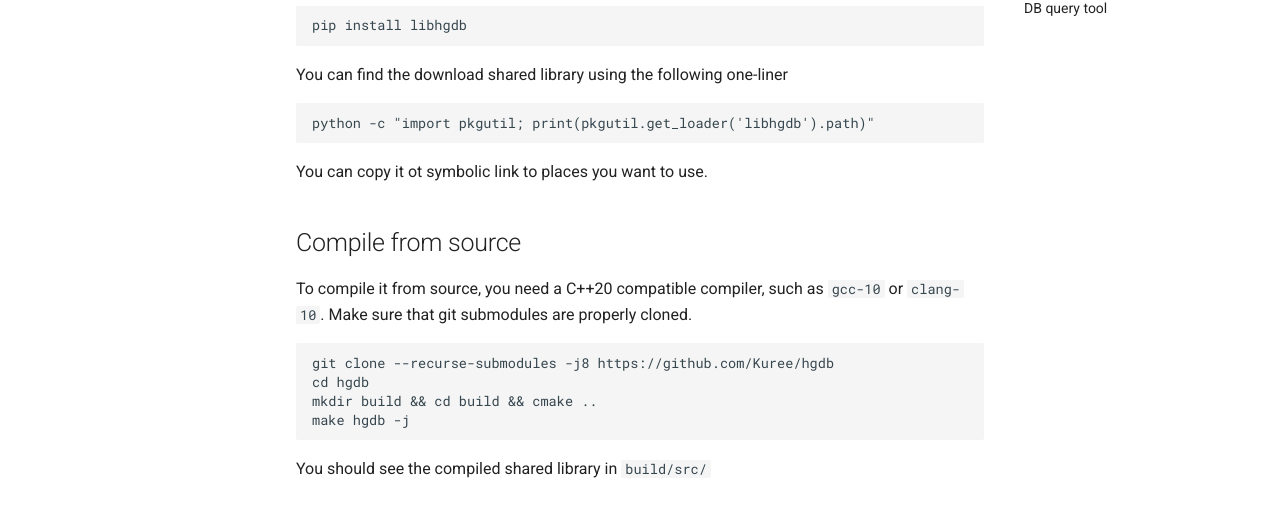
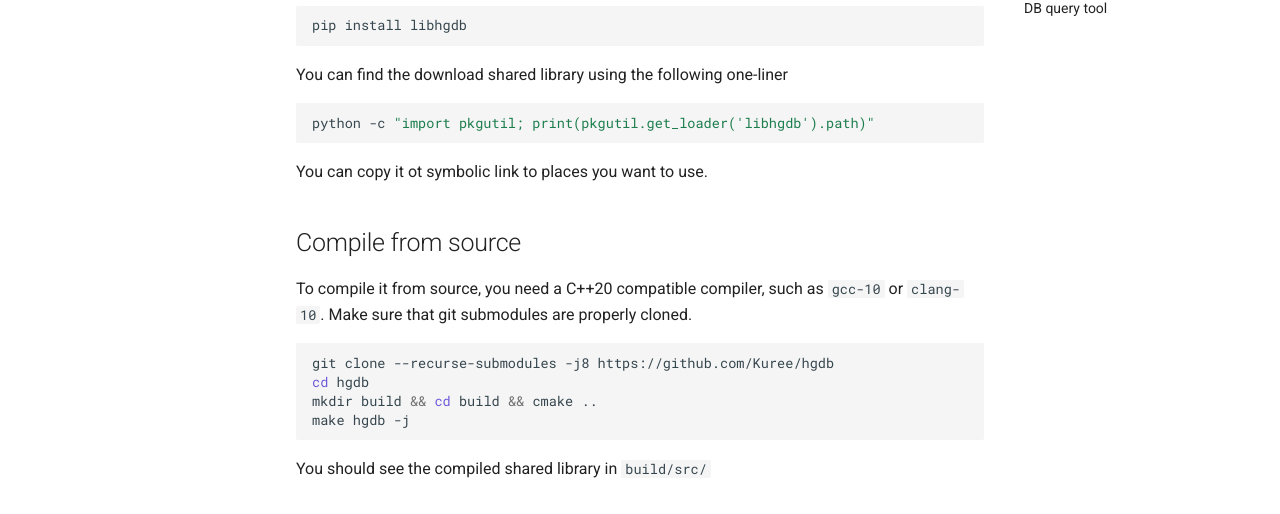
Before and after one commit to Kuree/hgdb, an MkDocs documentation site: the page built from docs/usage.md, in a window 1280 px wide and 900 px high. Shown: the part 292-806 px from the top of the window. Built offline with MkDocs 1.6.1 and Material for MkDocs 9.7.7, drawn with Linux system fonts in a browser that asks for light colours.

```diff
--- a/mkdocs.yml
+++ b/mkdocs.yml
@@ -11,6 +11,9 @@ nav:
 markdown_extensions:
   - attr_list
   - md_in_html
+  - admonition
+  - pymdownx.details
+  - pymdownx.superfences
 
 plugins:
   - mkdocs-video:
```
Also changed, not shown: docs/debugger.md (+17 -0 lines).
